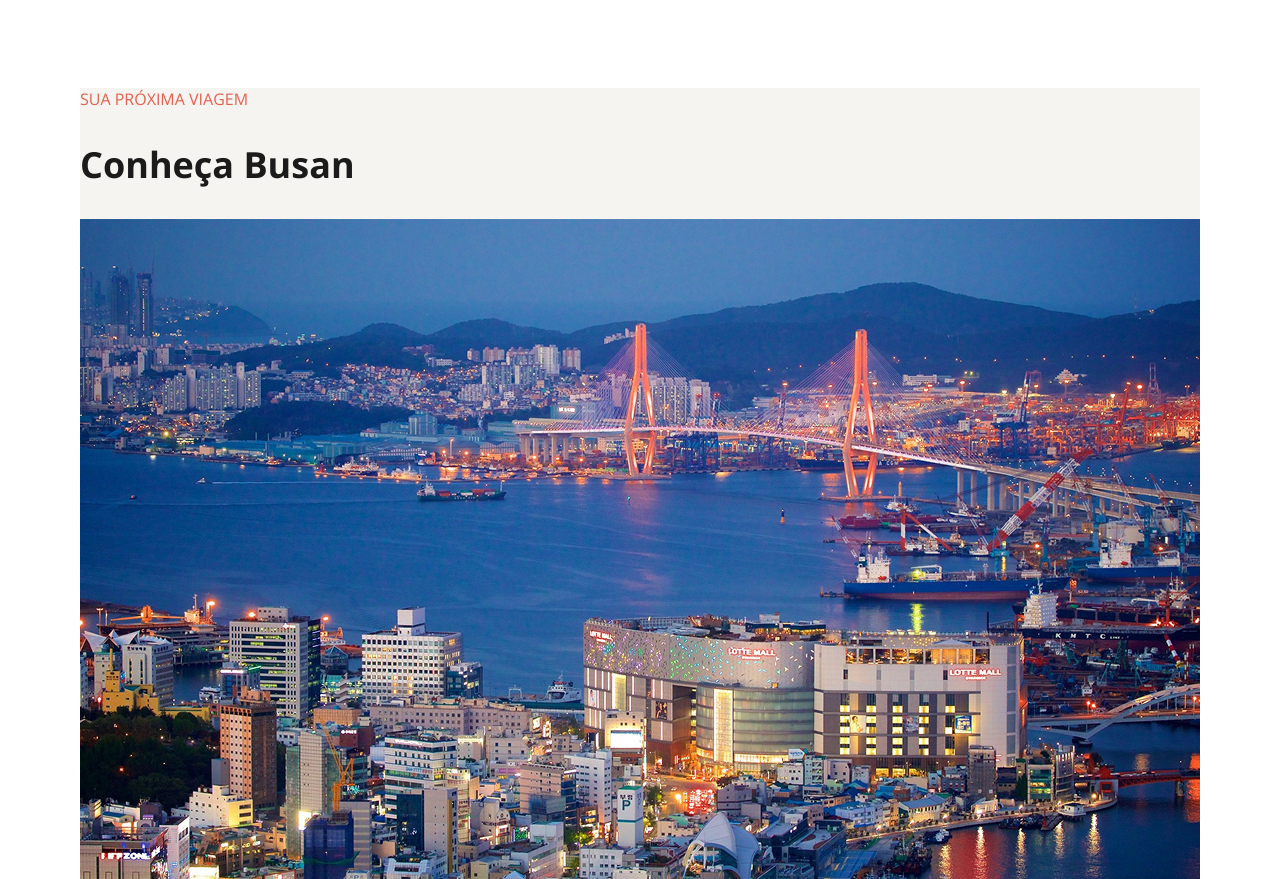
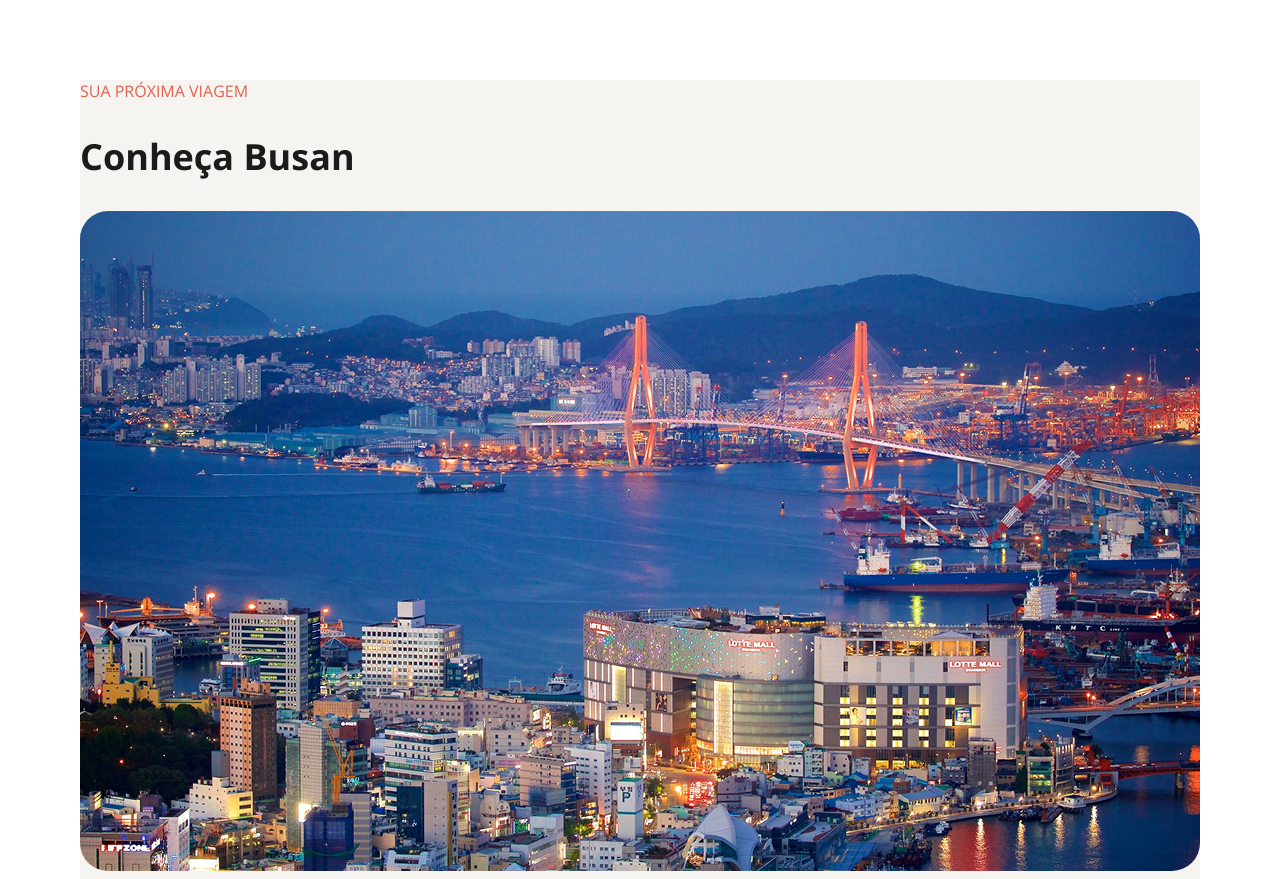
Before and after one commit to jodeonneves/desafio_1_Rockerseat_Local_turismo, a plain HTML site: page index.html in a window 1280 px wide. Shown: the top 879 px of the page. Drawn offline with nearby package versions, Linux system fonts and the light colour scheme.

Commit message:
finalizando style

```diff
--- a/style.css
+++ b/style.css
@@ -8,10 +8,14 @@ body {
     width: 1440px 3439px;
 }
 
+img {
+    border-radius: 28px;
+}
+
 #page {
     box-sizing: border-box;
     width: 1120px;
-    margin: 88px auto 80px;
+    margin: 80px auto;
     background-color: #F5F4F0;
 }
 
@@ -53,3 +57,7 @@ section#card_2 a {
 #orcamento a {
     color: #591B98;
 }
+
+footer {
+    text-align: center;
+}
```
